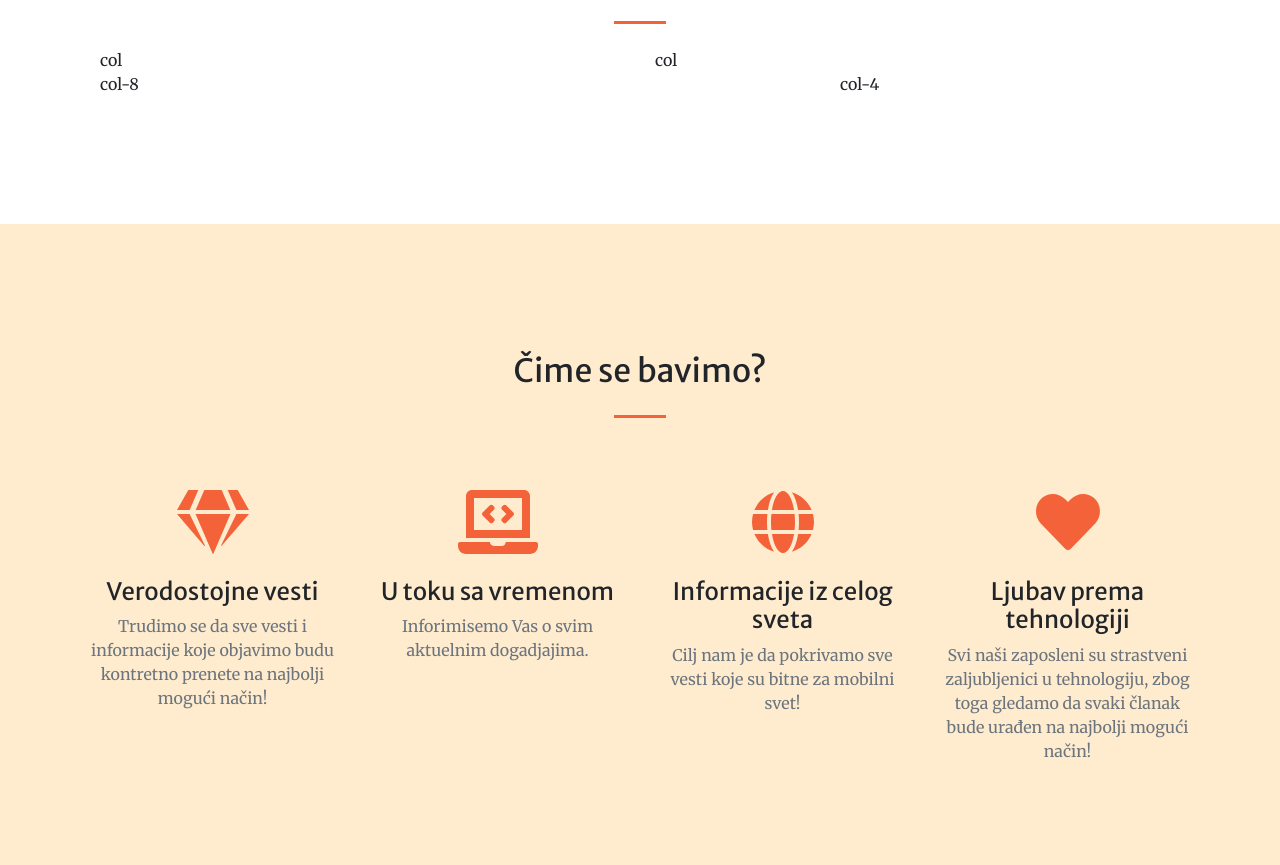
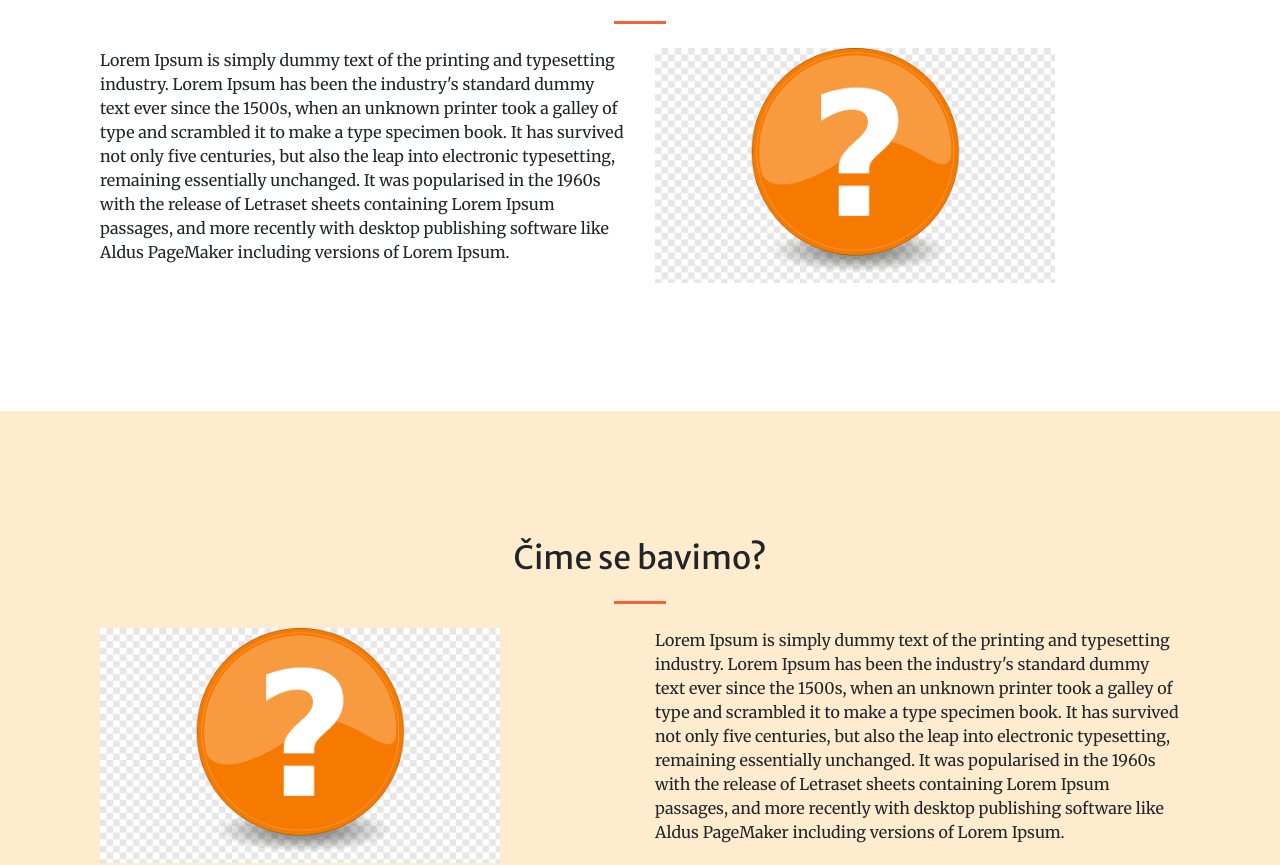
Before and after one commit to MarkoKR89/SiteFax, a plain HTML site: page about.html in a window 1280 px wide. Shown: the part 649-1514 px from the top of the page. Drawn offline with nearby package versions, Linux system fonts and the light colour scheme.

Commit message:
About page fix and PDF

```diff
--- a/about.html
+++ b/about.html
@@ -119,14 +119,23 @@
 
             <div class="container">
                 <div class="row">
-                    <div class="col">col</div>
-                    <div class="col">col</div>
+                    <div class="col">
+
+                        Lorem Ipsum is simply dummy text of the printing and typesetting industry. Lorem Ipsum has been the industry's standard dummy text ever since the 1500s, when an unknown printer took a galley of type and scrambled it to make a type specimen book. It has
+                        survived not only five centuries, but also the leap into electronic typesetting, remaining essentially unchanged. It was popularised in the 1960s with the release of Letraset sheets containing Lorem Ipsum passages, and more recently
+                        with desktop publishing software like Aldus PageMaker including versions of Lorem Ipsum.
+
+
+
+                    </div>
+                    <div class="col">
+
+                        <img src="./assets/img/orange-question-illustration-png-clip-art.png" alt="upitnik" style="background-color: wheat; width: 400px;">
+
+                    </div>
 
                 </div>
-                <div class="row">
-                    <div class="col-8">col-8</div>
-                    <div class="col-4">col-4</div>
-                </div>
+
             </div>
 
         </div>
@@ -140,36 +149,28 @@
         <div class="container">
             <h2 class="text-center mt-0">Čime se bavimo?</h2>
             <hr class="divider my-4" />
-            <div class="row">
-                <div class="col-lg-3 col-md-6 text-center">
-                    <div class="mt-5">
-                        <i class="fas fa-4x fa-gem text-primary mb-4"></i>
-                        <h3 class="h4 mb-2">Verodostojne vesti</h3>
-                        <p class="text-muted mb-0">Trudimo se da sve vesti i informacije koje objavimo budu kontretno prenete na najbolji mogući način!</p>
+
+            <div class="container">
+                <div class="row">
+                    <div class="col">
+
+                        <img src="./assets/img/orange-question-illustration-png-clip-art.png" alt="upitnik" style="background-color: wheat; width: 400px;">
+
+
+
                     </div>
+                    <div class="col">
+
+                        Lorem Ipsum is simply dummy text of the printing and typesetting industry. Lorem Ipsum has been the industry's standard dummy text ever since the 1500s, when an unknown printer took a galley of type and scrambled it to make a type specimen book. It has
+                        survived not only five centuries, but also the leap into electronic typesetting, remaining essentially unchanged. It was popularised in the 1960s with the release of Letraset sheets containing Lorem Ipsum passages, and more recently
+                        with desktop publishing software like Aldus PageMaker including versions of Lorem Ipsum.
+
+                    </div>
+
                 </div>
-                <div class="col-lg-3 col-md-6 text-center">
-                    <div class="mt-5">
-                        <i class="fas fa-4x fa-laptop-code text-primary mb-4"></i>
-                        <h3 class="h4 mb-2">U toku sa vremenom</h3>
-                        <p class="text-muted mb-0">Inforimisemo Vas o svim aktuelnim dogadjajima.</p>
-                    </div>
-                </div>
-                <div class="col-lg-3 col-md-6 text-center">
-                    <div class="mt-5">
-                        <i class="fas fa-4x fa-globe text-primary mb-4"></i>
-                        <h3 class="h4 mb-2">Informacije iz celog sveta</h3>
-                        <p class="text-muted mb-0">Cilj nam je da pokrivamo sve vesti koje su bitne za mobilni svet!</p>
-                    </div>
-                </div>
-                <div class="col-lg-3 col-md-6 text-center">
-                    <div class="mt-5">
-                        <i class="fas fa-4x fa-heart text-primary mb-4"></i>
-                        <h3 class="h4 mb-2">Ljubav prema tehnologiji</h3>
-                        <p class="text-muted mb-0">Svi naši zaposleni su strastveni zaljubljenici u tehnologiju, zbog toga gledamo da svaki članak bude urađen na najbolji mogući način!</p>
-                    </div>
-                </div>
+
             </div>
+
         </div>
     </section>
 
```
Also changed, not shown: 1 other file.
